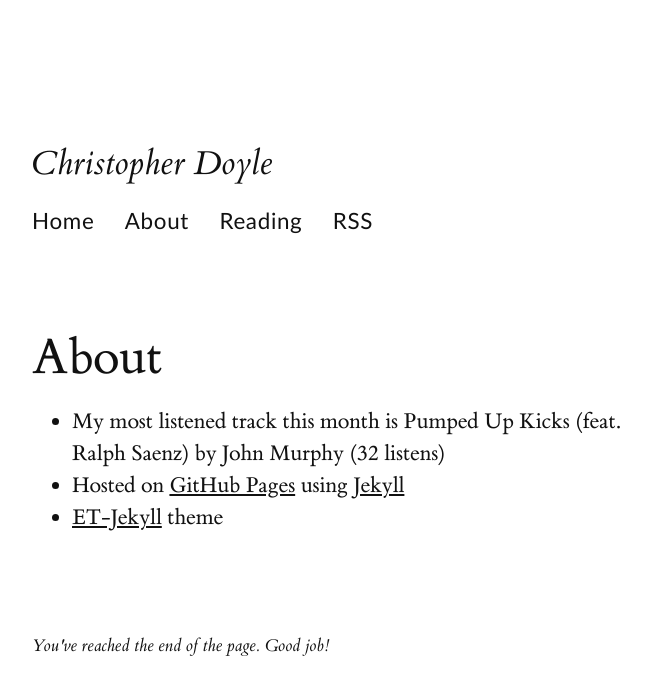
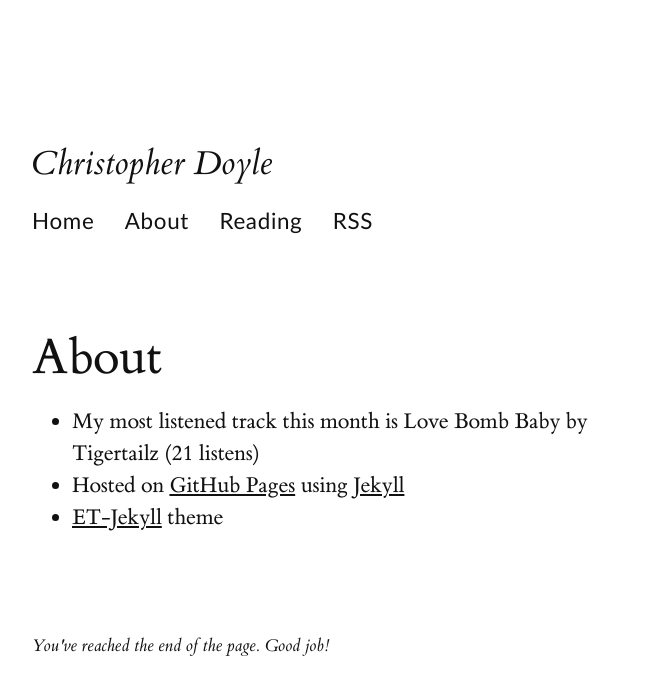
Before and after one commit to christopherdoyle/christopherdoyle.github.io, a Jekyll site: the page built from about.md, in a window 1280 px wide. Shown: the top 695 px of the page, without its empty margins (128-779 px from the left). Built offline with Jekyll 4.4.1, drawn with Linux system fonts in a browser that asks for light colours.

Commit message:
Updated config with latest top track from last.fm (#29)
Co-authored-by: github-actions <github-actions@github.com>
Co-authored-by: Christopher Doyle <christophercormac@outlook.com>

```diff
--- a/_config.yml
+++ b/_config.yml
@@ -10,7 +10,7 @@ sass:
   style: compressed
 title: Christopher Doyle
 top_track:
-  artist: John Murphy
-  name: Pumped Up Kicks (feat. Ralph Saenz)
-  playcount: 32
+  artist: Tigertailz
+  name: Love Bomb Baby
+  playcount: 21
 url: https://christopherdoyle.github.io/
```
